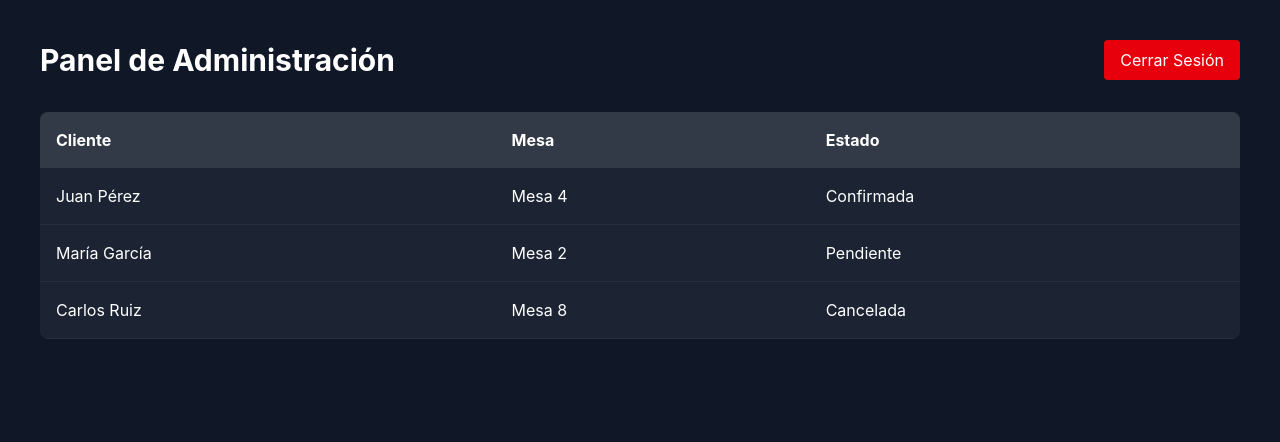
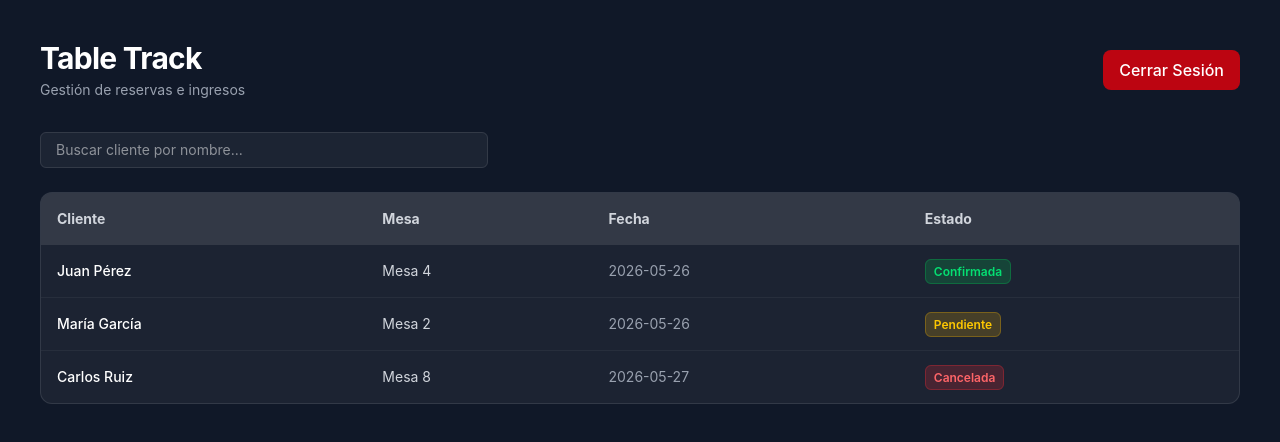
Before and after one commit to Strikys12/TABLE-TRACK, a React (Vite) app: page /panel in a window 1280 px wide. Shown: the top 442 px of the page. Built offline with nearby package versions, Linux system fonts and the light colour scheme.

Commit message:
feat: se agrega filtro de búsqueda en tiempo real e insignias de estado al panel de control

```diff
--- a/src/pages/Panel.jsx
+++ b/src/pages/Panel.jsx
@@ -1,40 +1,89 @@
+import { useState } from 'react';
 import { useNavigate } from 'react-router-dom';
-import { reservations } from '../data/reservations';
+import { reservations as initialReservations } from '../data/reservations';
 
 export default function Panel() {
     const navigate = useNavigate();
+    // Pasamos la data inicial al estado de React
+    const [reservations, setReservations] = useState(initialReservations);
+    const [searchTerm, setSearchTerm] = useState('');
 
     const handleLogout = () => {
         localStorage.removeItem('hostSession');
         navigate('/login');
     };
 
+    // Lógica de filtrado en tiempo real
+    const filteredReservations = reservations.filter((res) =>
+        res.customer.toLowerCase().includes(searchTerm.toLowerCase())
+    );
+
+    // Función para renderizar el Badge de estado con estilo pro
+    const getStatusBadge = (status) => {
+        const styles = {
+            Confirmada: 'bg-green-500/20 text-green-400 border border-green-500/30',
+            Pendiente: 'bg-yellow-500/20 text-yellow-400 border border-yellow-500/30',
+            Cancelada: 'bg-red-500/20 text-red-400 border border-red-500/30',
+        };
+        return (
+            <span className={`px-2 py-1 text-xs font-semibold rounded-md ${styles[status] || 'bg-gray-500/20 text-gray-400'}`}>
+                {status}
+            </span>
+        );
+    };
+
     return (
         <div className="p-10 bg-gray-900 min-h-screen text-white">
+            {/* Encabezado */}
             <div className="flex justify-between items-center mb-8">
-                <h1 className="text-3xl font-bold">Panel de Administración</h1>
-                <button onClick={handleLogout} className="bg-red-600 px-4 py-2 rounded hover:bg-red-700">
+                <div>
+                    <h1 className="text-3xl font-bold tracking-tight">Table Track</h1>
+                    <p className="text-gray-400 text-sm mt-1">Gestión de reservas e ingresos</p>
+                </div>
+                <button onClick={handleLogout} className="bg-red-600/80 hover:bg-red-700 text-white px-4 py-2 rounded-lg font-medium transition-colors">
                     Cerrar Sesión
                 </button>
             </div>
 
-            <div className="bg-white/5 rounded-lg overflow-hidden">
-                <table className="w-full text-left">
-                    <thead className="bg-white/10">
+            {/* Barra de herramientas / Buscador */}
+            <div className="mb-6">
+                <input
+                    type="text"
+                    placeholder="Buscar cliente por nombre..."
+                    value={searchTerm}
+                    onChange={(e) => setSearchTerm(e.target.value)}
+                    className="w-full max-w-md rounded-md bg-white/5 px-4 py-2 text-white outline outline-1 -outline-offset-1 outline-white/10 focus:outline-2 focus:outline-indigo-500 sm:text-sm"
+                />
+            </div>
+
+            {/* Tabla Pro */}
+            <div className="bg-white/5 rounded-xl border border-white/10 overflow-hidden">
+                <table className="w-full text-left border-collapse">
+                    <thead className="bg-white/10 text-gray-300 text-sm font-semibold">
                         <tr>
                             <th className="p-4">Cliente</th>
                             <th className="p-4">Mesa</th>
+                            <th className="p-4">Fecha</th>
                             <th className="p-4">Estado</th>
                         </tr>
                     </thead>
-                    <tbody>
-                        {reservations.map((res) => (
-                            <tr key={res.id} className="border-b border-white/5 hover:bg-white/5">
-                                <td className="p-4">{res.customer}</td>
-                                <td className="p-4">{res.table}</td>
-                                <td className="p-4">{res.status}</td>
+                    <tbody className="divide-y divide-white/5 text-sm">
+                        {filteredReservations.length > 0 ? (
+                            filteredReservations.map((res) => (
+                                <tr key={res.id} className="hover:bg-white/[0.02] transition-colors">
+                                    <td className="p-4 font-medium text-white">{res.customer}</td>
+                                    <td className="p-4 text-gray-300">{res.table}</td>
+                                    <td className="p-4 text-gray-400">{res.date}</td>
+                                    <td className="p-4">{getStatusBadge(res.status)}</td>
+                                </tr>
+                            ))
+                        ) : (
+                            <tr>
+                                <td colSpan="4" className="p-8 text-center text-gray-500">
+                                    No se encontraron reservas que coincidan con la búsqueda.
+                                </td>
                             </tr>
-                        ))}
+                        )}
                     </tbody>
                 </table>
             </div>
```
Also changed, not shown: 1 other file (tests, documents, lock files or other folders).
